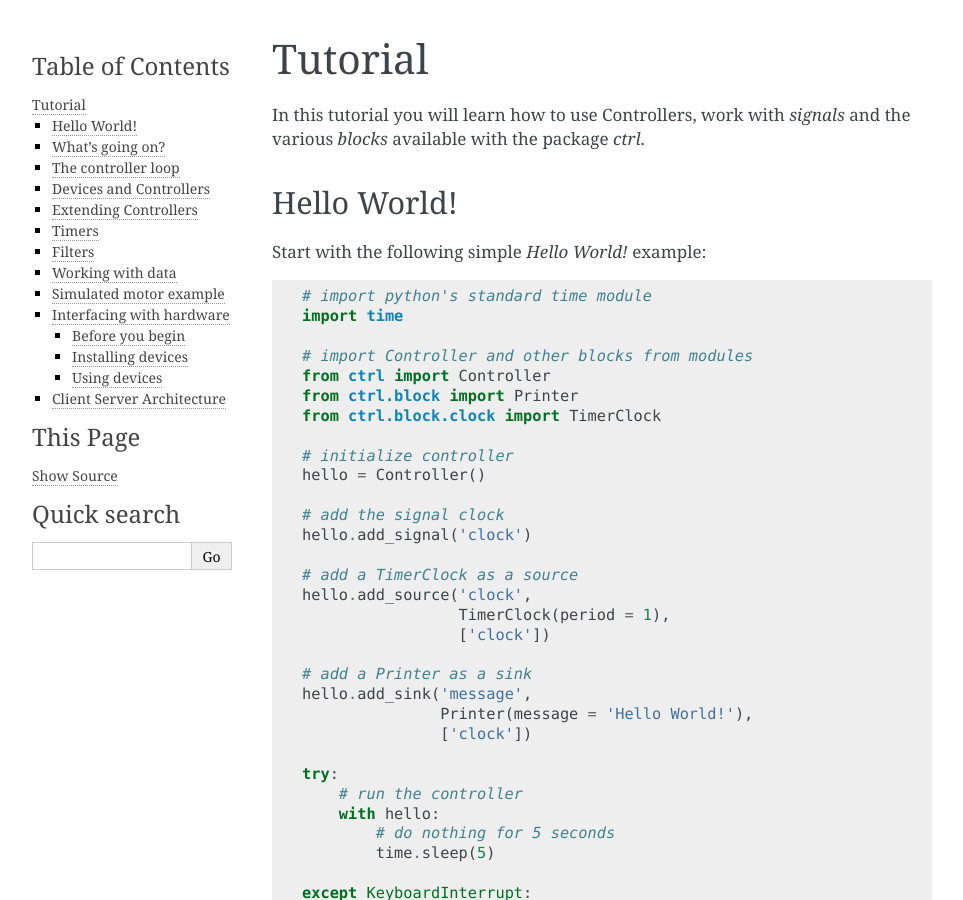
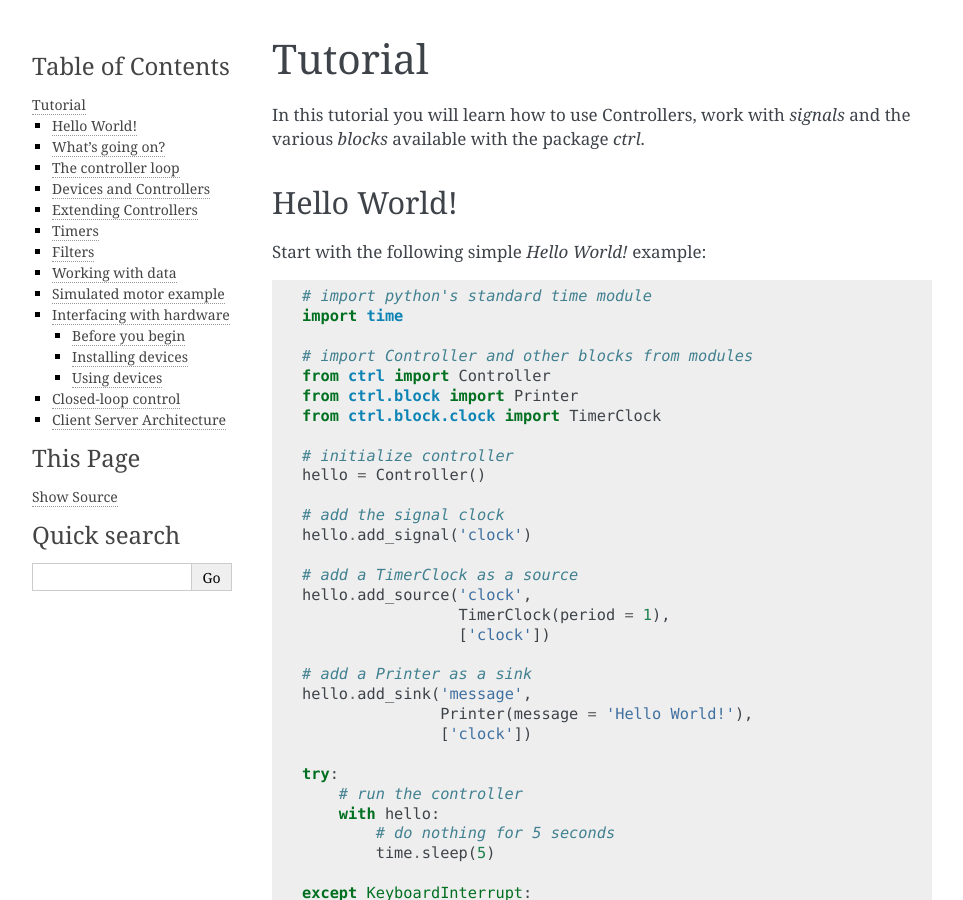
Before and after one commit to mcdeoliveira/pyctrl, a Sphinx documentation site: the page built from doc/tutorial.rst, in a window 1280 px wide and 900 px high. Shown: the whole window, without its empty margins (148-1111 px from the left). Built offline with Sphinx 7.4.7, drawn with Linux system fonts in a browser that asks for light colours.

Commit message:
Tutorial with hardware

```diff
--- a/doc/tutorial.rst
+++ b/doc/tutorial.rst
@@ -1235,6 +1235,11 @@ around 4 s when the velocity comes to zero. Note also the more
 pronounced noise which is amplified by the differentiator and then
 attenuated by the low-pass filter.
 
+-------------------
+Closed-loop control
+-------------------
+
+
 --------------------------
 Client Server Architecture
 --------------------------
```
